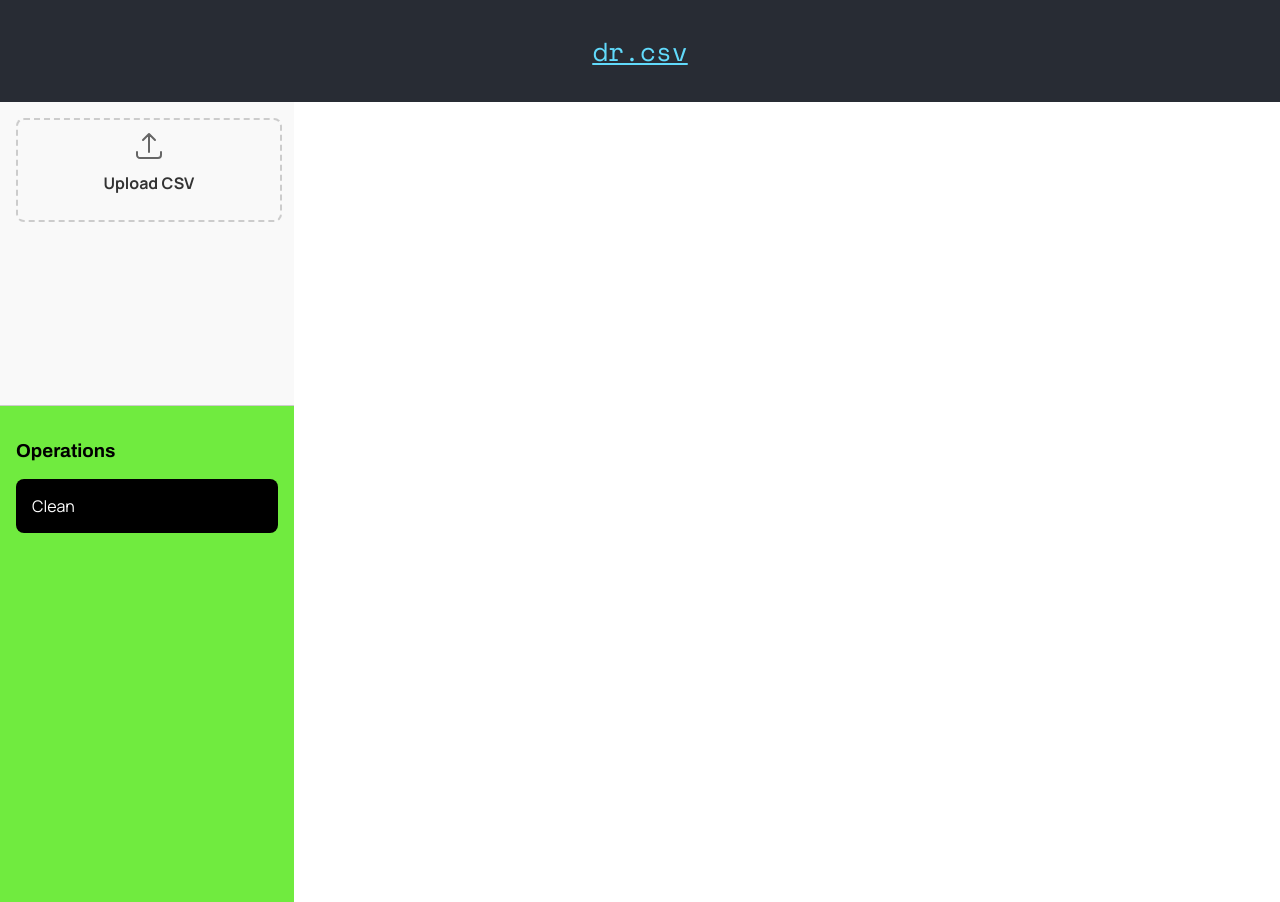
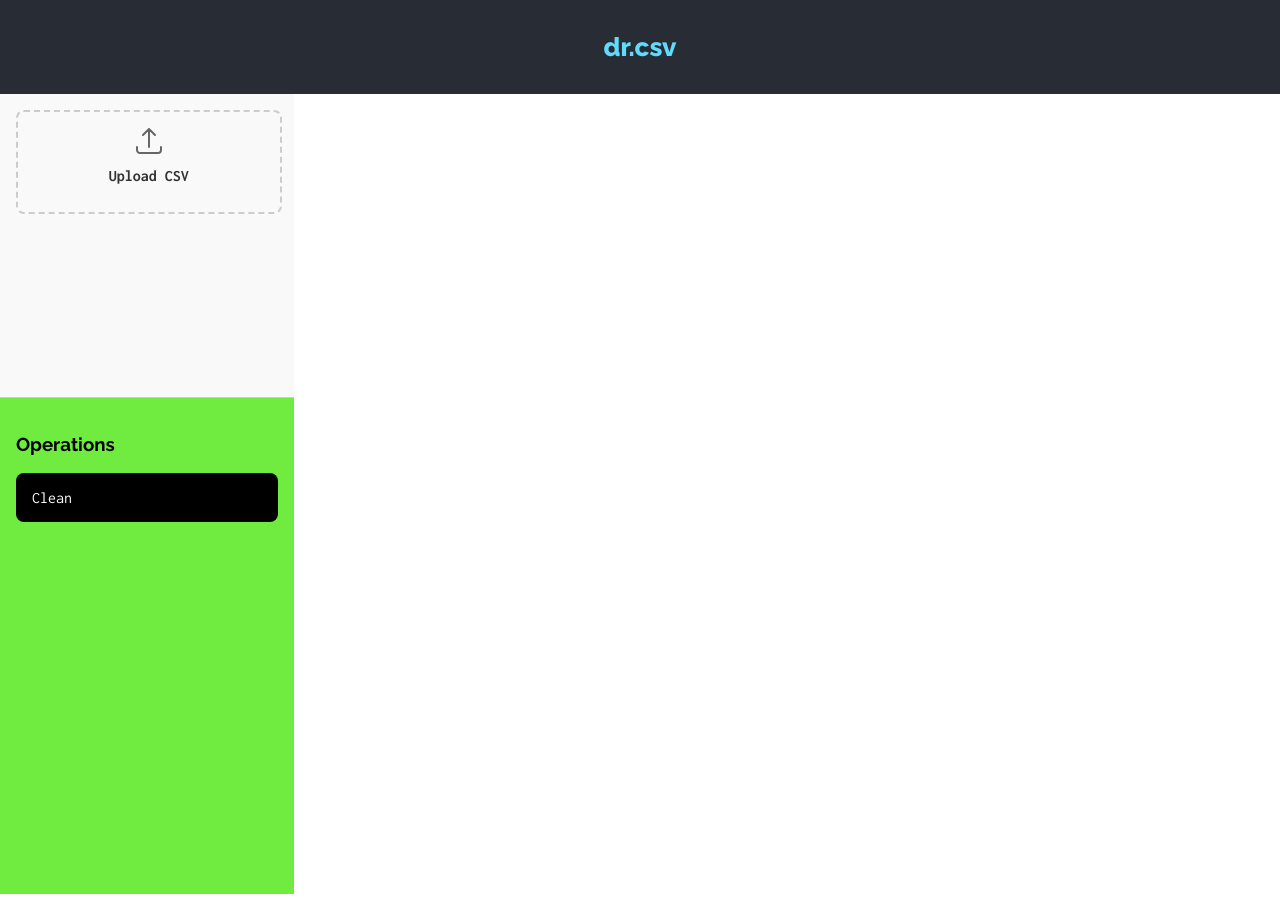
Before and after one commit to ikouchiha47/drcsv, a React (Create React App) app: page / in a window 1280 px wide. Built offline with nearby package versions, Linux system fonts and the light colour scheme; what handsontable would draw is missing.

Commit message:
refactor: font change and adds show hide

```diff
--- a/src/Analysis.css
+++ b/src/Analysis.css
@@ -1,6 +1,10 @@
 .Analysis {
   margin-top: 32px;
-  padding: 16px;
+  padding: 0 16px 16px;
+}
+
+.Operations {
+  padding: 0 16px 16px;
 }
 
 .Grouping-container {
--- a/src/AnalysisTables.js
+++ b/src/AnalysisTables.js
@@ -69,10 +69,15 @@ const groupData = (df, filters) => {
 };
 
 function GroupingTable({ df }) {
+  const [showResults, toggleShowResults] = useState(true)
+
   return (
     <div className='Table-container'>
-      <h3 className='Table-header'>Grouped Data</h3>
-      <HotTable
+      <header className='flex flex-row' style={{ alignItems: 'baseline', gap: '16px' }}>
+        <h3 className='Table-header'>Grouped Data</h3>
+        <a href="#" onClick={() => toggleShowResults(!showResults)}>Show/Hide</a>
+      </header>
+      {showResults ? <HotTable
         data={df.values}
         colHeaders={df.columns}
         rowHeaders={true}
@@ -81,7 +86,7 @@ function GroupingTable({ df }) {
         columnSorting={true}
         licenseKey="non-commercial-and-evaluation"
         hiddenColumns={{ columns: [df.columns.findIndex(col => col === 'id')] }}
-      />
+      /> : null}
     </div>
   );
 }
@@ -101,12 +106,20 @@ function GroupSelector({ columns, onSelect, onClear }) {
     let actionCurrent = actionRef.current;
 
     return () => {
-      console.log("unmount selector")
-      [columnCurrent, aggrCurrent, actionCurrent].forEach(curr => curr && curr.setValue(null))
+      console.log("unmount selector");
+
+      [
+        columnCurrent,
+        aggrCurrent,
+        actionCurrent
+      ].forEach(cur => { cur && cur.setValue(null) });
+
+      // columnCurrent && columnCurrent.setValue(null);
+      // aggrCurrent && aggrCurrent.setValue(null)
+      // actionCurrent && actionCurrent.setValue(null)
     }
 
-  }, [columns, columnRef, aggrRef, actionRef]) // when columns change, relaod
-
+  }, [columns, columnRef, aggrRef, actionRef]) // reload when columns change
 
   const handleSelect = (e) => {
     e.preventDefault()
--- a/src/App.css
+++ b/src/App.css
@@ -26,6 +26,9 @@
 
 .App-link {
   color: #61dafb;
+  font-weight: 800;
+  font-family: var(--header-font), -apple-system, BlinkMacSystemFont, sans-serif;
+  text-decoration: none;
 }
 
 @keyframes App-logo-spin {
--- a/src/App.js
+++ b/src/App.js
@@ -35,15 +35,10 @@ function App() {
   const [fileName, setFileName] = useState('');
 
   const handleDataProcessed = (dataFrame, fileName) => {
-    // postpoing for next cycle
-    // setTimeout(() => {
-    //   setDf(dataFrame);
-    //   setFileName(fileName);
-    // }, 0)
-
     setDf(dataFrame);
     setFileName(fileName);
-    // window.df = dataFrame.copy()
+
+    window.df = dataFrame.copy()
   };
 
   return (
--- a/src/index.css
+++ b/src/index.css
@@ -1,10 +1,23 @@
 /* Import Google Fonts */
 @import url('https://fonts.googleapis.com/css2?family=Archivo:ital,wght@0,100..900;1,100..900&family=Manrope:wght@200..800&family=Space+Mono:ital,wght@0,400;0,700;1,400;1,700&display=swap');
 
+@import url('https://fonts.googleapis.com/css2?family=Inconsolata:wght@200..900&family=IBM+Plex+Mono:ital,wght@0,100;0,200;0,300;0,400;0,500;0,600;0,700;1,100;1,200;1,300;1,400;1,500;1,600;1,700&family=Raleway:ital,wght@0,100..900;1,100..900&display=swap');
 
 :root {
   --active-bg-blue: #0087ff;
   --bg-green: #70eb3f;
+
+  --theme-a-header-font: 'Archivo';
+  --theme-a-body-font: 'Manrope';
+  --theme-a-second-font: 'Space Mono';
+
+  --theme-b-header-font: 'Raleway';
+  --theme-b-body-font: 'Inconsolata';
+  --theme-b-second-font: 'IBM Plex Mono';
+
+  --header-font: var(--theme-b-header-font);
+  --body-font: var(--theme-b-body-font);
+  --secondary-font: var(--theme-b-second-font);
 }
 
 body {
@@ -14,15 +27,15 @@ body {
 }
 
 * {
-  font-family: 'Manrope', -apple-system, BlinkMacSystemFont, sans-serif;
+  font-family: var(--body-font), -apple-system, BlinkMacSystemFont, sans-serif;
 }
 
-h1, h2, h3 {
-  font-family: 'Archivo', -apple-system, BlinkMacSystemFont, sans-serif;
+h1, h2, h3, header {
+  font-family: var(--header-font), -apple-system, BlinkMacSystemFont, sans-serif;
 }
 
 code, pre, a, button {
-  font-family: 'Space Mono', -apple-system, BlinkMacSystemFont, monospace;
+  font-family: var(--secondary-font), -apple-system, BlinkMacSystemFont, monospace;
 }
 
 td {
```
